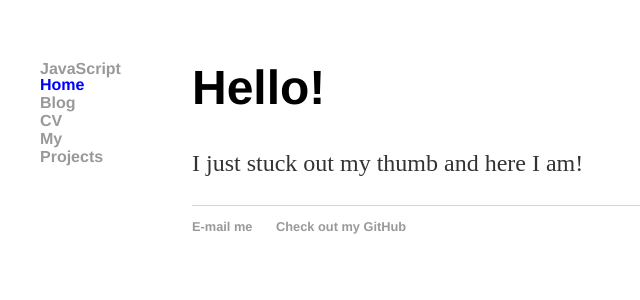
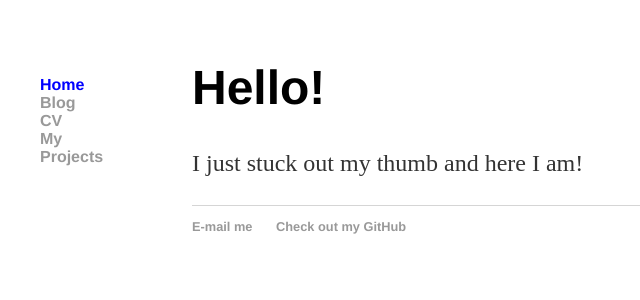
Before and after one commit to RocketGeek42/rocketgeek.github.io, a Jekyll site: the page built from index.html, in a window 1280 px wide. Shown: the top 300 px of the page, without its empty margins (0-640 px from the left). Built offline with Jekyll 4.4.1, drawn with Linux system fonts in a browser that asks for light colours.

Commit message:
Update navigation.yml

```diff
--- a/_data/navigation.yml
+++ b/_data/navigation.yml
@@ -6,6 +6,3 @@
   url: /cv/
 - name: My Projects
   url: /my_projects/
-  subfolderitems:
-    - page: JavaScript
-      url: /js/index.html
```
